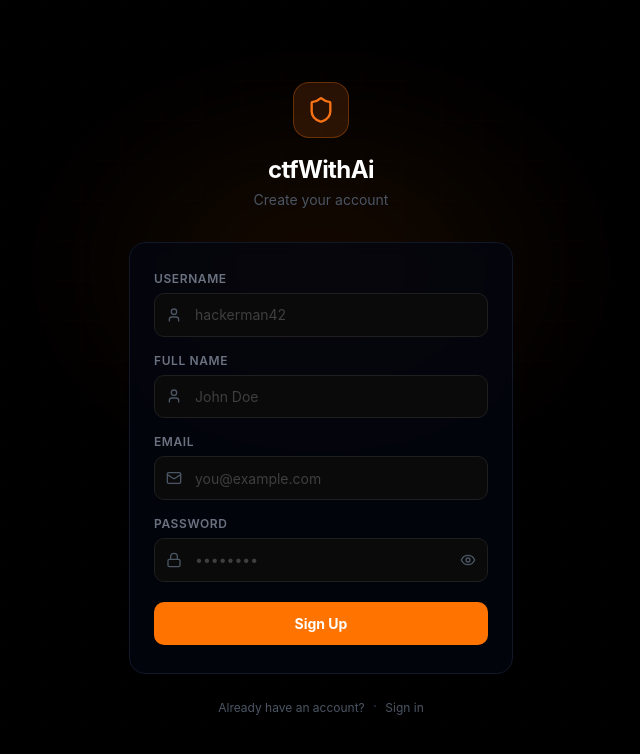
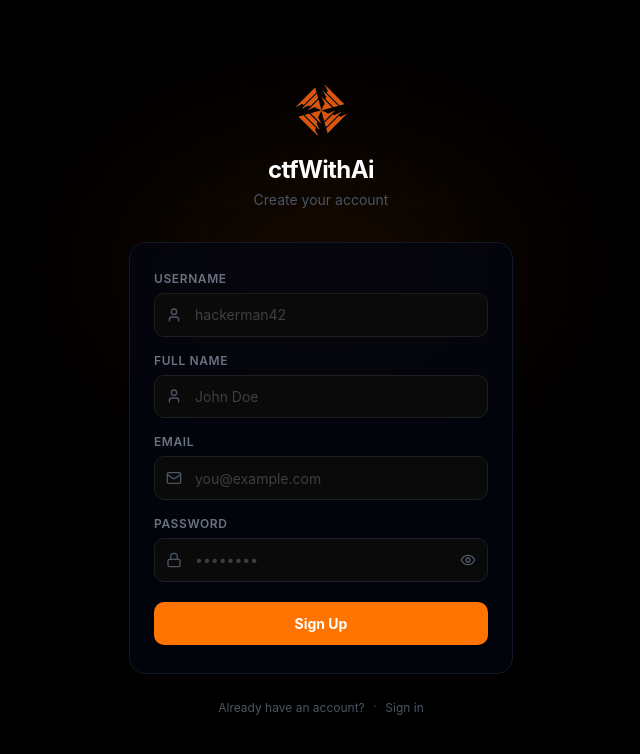
Before and after one commit to saad-zaib/ctfwithai-frontend-deploy, a React (Create React App) app: page /Register in a window 1280 px wide. Shown: the top 754 px of the page, without its empty margins (319-959 px from the left). Built offline with nearby package versions, Linux system fonts and the light colour scheme.

Commit message:
reset logo

```diff
--- a/src/components/Register.jsx
+++ b/src/components/Register.jsx
@@ -1,5 +1,7 @@
 import React, { useState, useRef, useEffect } from 'react';
 import { Shield, Lock, Mail, Eye, EyeOff, Loader, AlertCircle, User, CheckCircle } from 'lucide-react';
+import logoImg from '../assets/logo.png';
+
 
 const API_BASE = process.env.REACT_APP_API_URL || 'http://localhost:8000';
 
@@ -244,9 +246,7 @@ const Register = ({ onRegisterSuccess }) => {
 
                 {/* Logo */}
                 <div className="text-center mb-8 fade-up">
-                    <div className="w-14 h-14 rounded-2xl bg-orange-500/15 border border-orange-500/30 flex items-center justify-center mx-auto mb-4">
-                        <Shield className="w-7 h-7 text-orange-500" />
-                    </div>
+			<img src={logoImg} alt="ctfWithAi" className="w-14 h-14 object-contain mx-auto mb-4" />
                     <h1 className="text-2xl font-bold text-white tracking-tight">ctfWithAi</h1>
                     <p className="text-gray-600 text-sm mt-1">
                         {step === 'form' && 'Create your account'}
```
